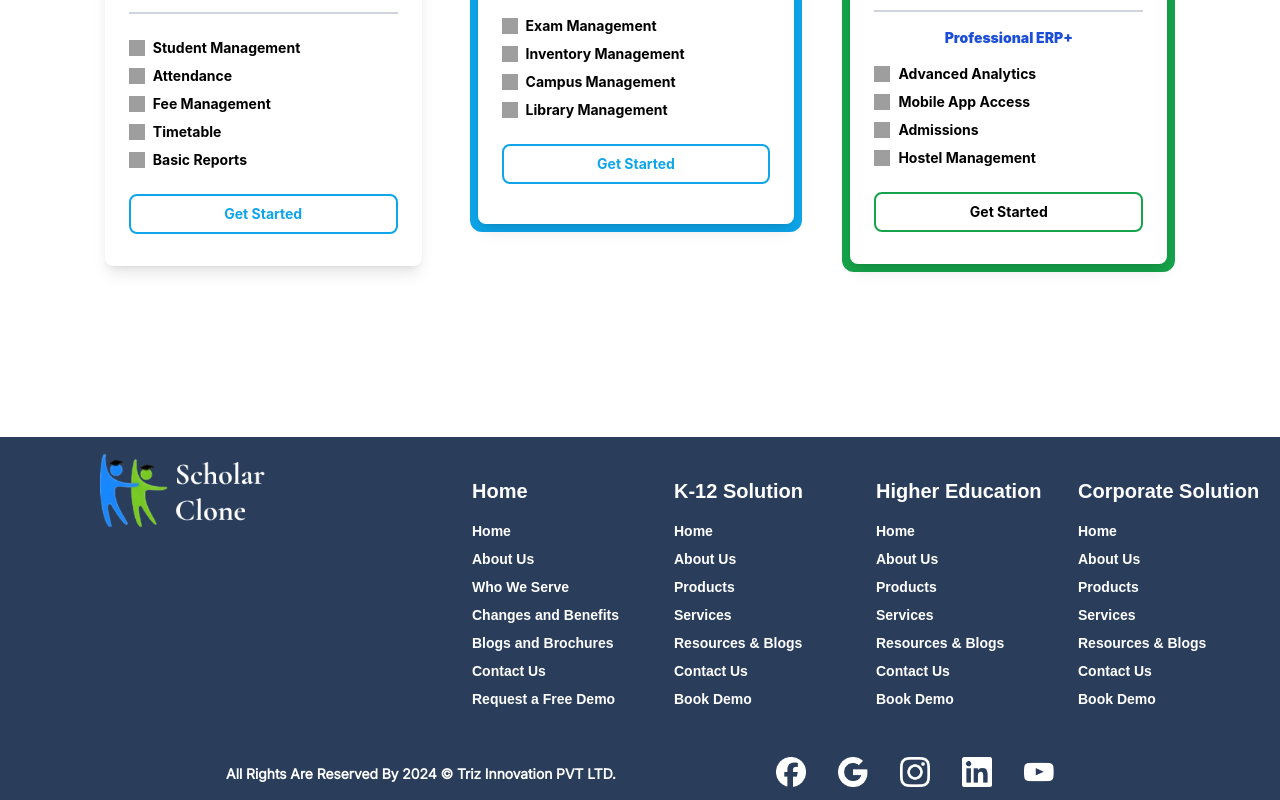
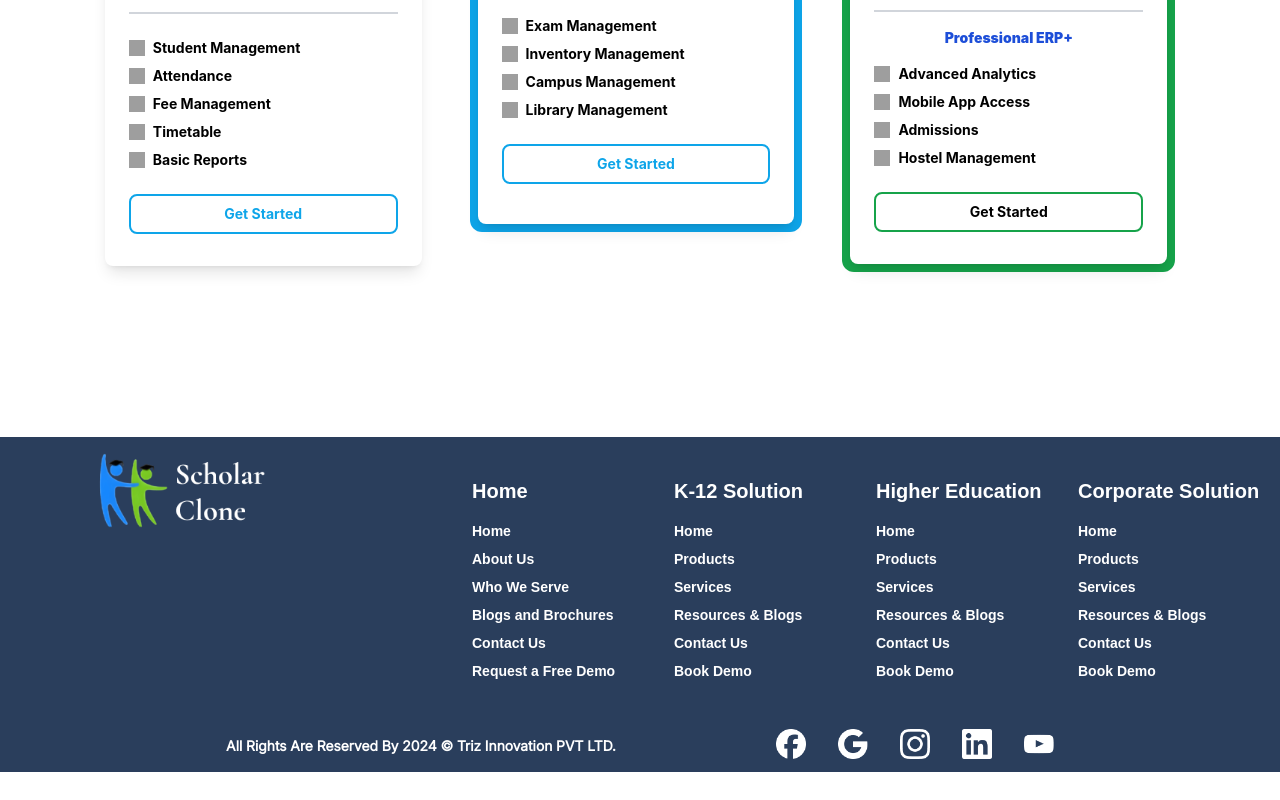
Before and after one commit to AJprSINGH/triz_app, a Next.js app: page /Pricing/PricingSection in a window 1280 px wide. Shown: the part 637-1437 px from the top of the page. After the commit the page ends 1409 px from the top, so only its background shows below. Built offline with nearby package versions, Linux system fonts and the light colour scheme; grey boxes are pictures that could not be loaded; a web font is replaced by a local one.

Commit message:
Check 76

```diff
--- a/src/SComponents/menuItems.js
+++ b/src/SComponents/menuItems.js
@@ -1,37 +1,37 @@
 export const leftMenuItems = [
     {
       id: 1,
-      icon: "https://cdn.builder.io/api/v1/image/assets/TEMP/288bf28ed71b3635134d700536827acc5d49087d9228b83beb4adfba04ae0862?placeholderIfAbsent=true&apiKey=af5cfb29bb594d4e9f9e505ea3916323",
+      icon: "https://cdn.builder.io/api/v1/image/assets%2Faf5cfb29bb594d4e9f9e505ea3916323%2Fdc74ba74ed7e48a6a4023c8784e6c9cb",
       title: "Integration",
       url: "/integration"
     },
     {
       id: 2,
-      icon: "https://cdn.builder.io/api/v1/image/assets/TEMP/36d457f91443c3bc2362191a45cb119c8dbead3dca54d4b221dd7f4e8bc411ac?placeholderIfAbsent=true&apiKey=af5cfb29bb594d4e9f9e505ea3916323",
+      icon: "https://cdn.builder.io/api/v1/image/assets%2Faf5cfb29bb594d4e9f9e505ea3916323%2Fac3b55cf49224b199c83135747491e7b",
       title: "Services supports",
       url: "/supportservice"
     },
     {
       id: 3,
-      icon: "https://cdn.builder.io/api/v1/image/assets/TEMP/b4888bb28e159f0f1e6857dd9bafc8e7a97b350ad01cb84b0769cc022cdd82d8?placeholderIfAbsent=true&apiKey=af5cfb29bb594d4e9f9e505ea3916323",
+      icon: "https://cdn.builder.io/api/v1/image/assets%2Faf5cfb29bb594d4e9f9e505ea3916323%2F1a533aed30c74f35b3c4e8e24bbc93a6",
       title: "Mobile app",
       url: "/mobileservices"
     },
     {
       id: 4,
-      icon: "https://cdn.builder.io/api/v1/image/assets/TEMP/4b7fce4112e6d72e95cb43ae968f5cbd9e4997a8a40509af443af3aca1a8bcbe?placeholderIfAbsent=true&apiKey=af5cfb29bb594d4e9f9e505ea3916323",
+      icon: "https://cdn.builder.io/api/v1/image/assets%2Faf5cfb29bb594d4e9f9e505ea3916323%2F059f21fcb5ba423a8c435ad3460423fc",
       title: "Quality improvement",
       url: "/pione"
     },
     {
       id: 5,
-      icon: "https://cdn.builder.io/api/v1/image/assets/TEMP/8c1c7a10bec5b2792007fac6a75469b4be553d2e3cf7e25022ab813eefcec8ee?placeholderIfAbsent=true&apiKey=af5cfb29bb594d4e9f9e505ea3916323",
+      icon: "https://cdn.builder.io/api/v1/image/assets%2Faf5cfb29bb594d4e9f9e505ea3916323%2F0bcf946aa62e4806b287376e8ad17ca6",
       title: "Process improvement",
       url: "/pitwo"
     },
     {
       id: 6,
-      icon: "https://cdn.builder.io/api/v1/image/assets/TEMP/645673d639d99ff104e9e8f90c49ff6415794a14a79e9ac26f11e2bf3e931770?placeholderIfAbsent=true&apiKey=af5cfb29bb594d4e9f9e505ea3916323",
+      icon: "https://cdn.builder.io/api/v1/image/assets%2Faf5cfb29bb594d4e9f9e505ea3916323%2Fdba3c2531bb04783b0ef5a121fceb77d",
       title: "Rolewise solutions",
       url: "/pithree"
     }
--- a/src/pages/Footer/Footer.jsx
+++ b/src/pages/Footer/Footer.jsx
@@ -5,22 +5,22 @@ import FooterColumn from './FooterColumn';
 const footerColumns = [
   {
     title: 'Home',
-    items: ['Home', 'About Us', 'Who We Serve', 'Changes and Benefits', 'Blogs and Brochures', 'Contact Us', 'Request a Free Demo'],
-    itemRoutes: ['/', '/aboutus', '/who-we-serve', '/changes-and-benefits', '/blogs-and-brochures', '/contactus', '/request-demo'] // Example paths
+    items: ['Home', 'About Us', 'Who We Serve', 'Blogs and Brochures', 'Contact Us', 'Request a Free Demo'],
+    itemRoutes: ['/center_home', '/aboutus', '/who-we-serve','/blogs-and-brochures', '/contactGlobal', '/request-demo'] // Example paths
   },
   {
     title: 'K-12 Solution',
-    items: ['Home', 'About Us', 'Products', 'Services', 'Resources & Blogs', 'Contact Us', 'Book Demo'],
-    itemRoutes: ['/', '/aboutus', '/erpservice', '/supportservice', '/resources', '/contactGlobal', '/book-demo'] // Example paths
+    items: ['Home','Products', 'Services', 'Resources & Blogs', 'Contact Us', 'Book Demo'],
+    itemRoutes: ['/', '/erpservice', '/supportservice', '/resources', '/contactGlobal', '/book-demo'] // Example paths
   },
   {
     title: 'Higher Education',
-    items: ['Home', 'About Us', 'Products', 'Services', 'Resources & Blogs', 'Contact Us', 'Book Demo'],
-    itemRoutes: ['/', '/aboutus', '/products', '/services', '/resources-blogs', '/contactus', '/book-demo'] // Example paths
+    items: ['Home','Products', 'Services', 'Resources & Blogs', 'Contact Us', 'Book Demo'],
+    itemRoutes: ['https://triz-apphigher-education.vercel.app/','https://triz-apphigher-education.vercel.app/product-one', 'https://triz-apphigher-education.vercel.app/product-six', 'https://triz-apphigher-education.vercel.app/resources', 'https://triz-apphigher-education.vercel.app/contactGlobal', '/book-demo'] // Example paths
   },
   {
     title: 'Corporate Solution',
-    items: ['Home', 'About Us', 'Products', 'Services', 'Resources & Blogs', 'Contact Us', 'Book Demo'],
+    items: ['Home', 'Products', 'Services', 'Resources & Blogs', 'Contact Us', 'Book Demo'],
     itemRoutes: ['/', '/aboutus', '/products', '/services', '/resources-blogs', '/contactus', '/book-demo'] // Example paths
   }
 ];
--- a/src/pages/Footer_C/Footer.jsx
+++ b/src/pages/Footer_C/Footer.jsx
@@ -5,22 +5,22 @@ import FooterColumn from './FooterColumn';
 const footerColumns = [
   {
     title: 'Home',
-    items: ['Home', 'About Us', 'Who We Serve', 'Changes and Benefits', 'Blogs and Brochures', 'Contact Us', 'Request a Free Demo'],
-    itemRoutes: ['/', '/aboutus', '/who-we-serve', '/changes-and-benefits', '/blogs-and-brochures', '/contactus', '/request-demo'] // Example paths
+    items: ['Home', 'About Us', 'Who We Serve', 'Blogs and Brochures', 'Contact Us', 'Request a Free Demo'],
+    itemRoutes: ['/center_home', '/aboutus', '/who-we-serve', '/blogs-and-brochures', '/contactGlobal', '/request-demo'] // Example paths
   },
   {
     title: 'K-12 Solution',
-    items: ['Home', 'About Us', 'Products', 'Services', 'Resources & Blogs', 'Contact Us', 'Book Demo'],
-    itemRoutes: ['/', '/aboutus', '/erpservice', '/supportservice', '/resources', '/contactGlobal', '/book-demo'] // Example paths
+    items: ['Home','Products', 'Services', 'Resources & Blogs', 'Contact Us', 'Book Demo'],
+    itemRoutes: ['/', '/erpservice', '/supportservice', '/resources', '/contactGlobal', '/book-demo'] // Example paths
   },
   {
     title: 'Higher Education',
-    items: ['Home', 'About Us', 'Products', 'Services', 'Resources & Blogs', 'Contact Us', 'Book Demo'],
-    itemRoutes: ['/', '/aboutus', '/products', '/services', '/resources-blogs', '/contactus', '/book-demo'] // Example paths
+    items: ['Home','Products', 'Services', 'Resources & Blogs', 'Contact Us', 'Book Demo'],
+    itemRoutes: ['https://triz-apphigher-education.vercel.app/','https://triz-apphigher-education.vercel.app/product-one', 'https://triz-apphigher-education.vercel.app/product-six', 'https://triz-apphigher-education.vercel.app/resources', 'https://triz-apphigher-education.vercel.app/contactGlobal', '/book-demo'] // Example paths
   },
   {
     title: 'Corporate Solution',
-    items: ['Home', 'About Us', 'Products', 'Services', 'Resources & Blogs', 'Contact Us', 'Book Demo'],
+    items: ['Home', 'Products', 'Services', 'Resources & Blogs', 'Contact Us', 'Book Demo'],
     itemRoutes: ['/', '/aboutus', '/products', '/services', '/resources-blogs', '/contactus', '/book-demo'] // Example paths
   }
 ];
```
Also changed, not shown: src/SComponents/FeatureLayout.jsx (+16 -16 lines).
